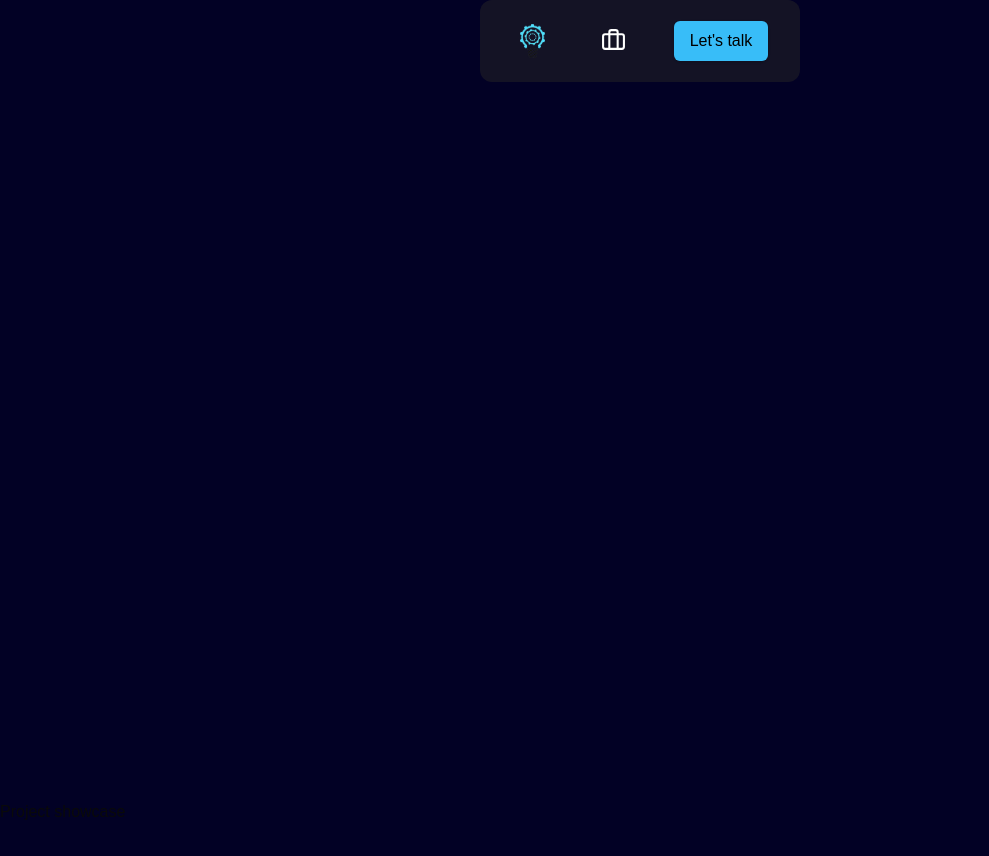
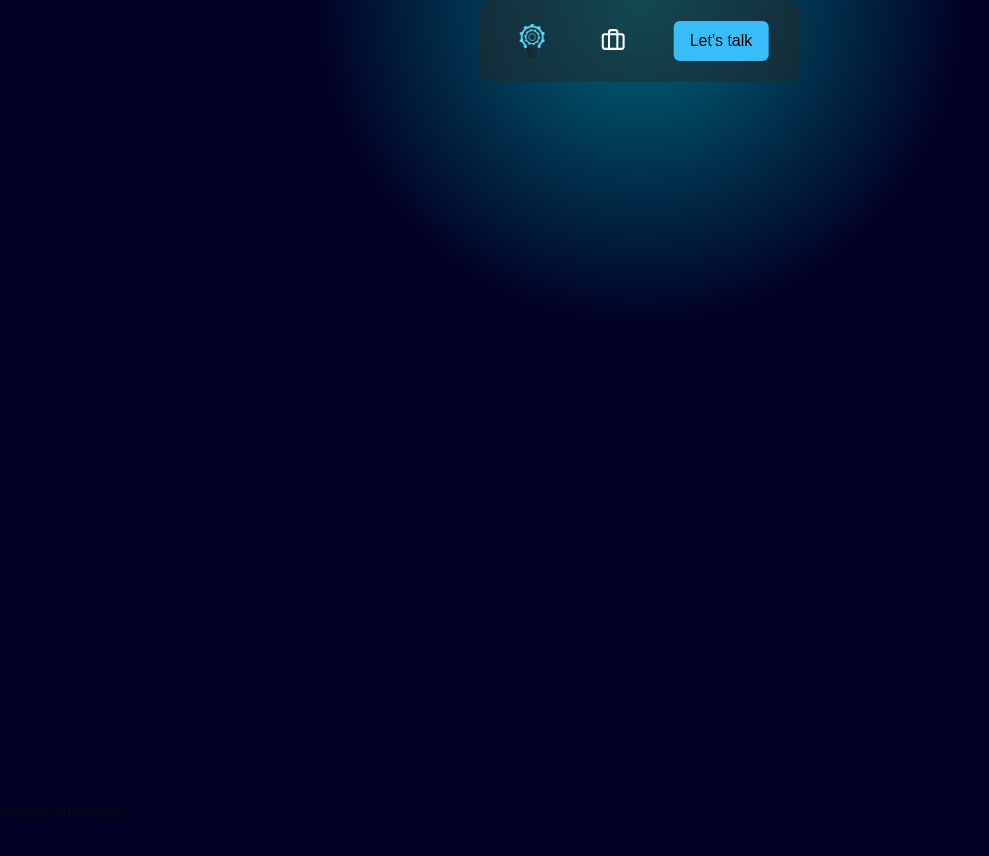
Before and after one commit to innoTech-Solutions/innotech, a Next.js app: page / in a window 1280 px wide. Shown: the top 856 px of the page, without its empty margins (0-989 px from the left). Built offline with nearby package versions, Linux system fonts and the light colour scheme.

Commit message:
gradient

```diff
--- a/src/app/page.tsx
+++ b/src/app/page.tsx
@@ -1,9 +1,11 @@
+import HeroSection from "@/components/HeroSection";
+
 export default function Home() {
     return (
-        <div>
+        <div className="z-40">
             {/* Hero section */}
             <div className="h-screen">
-                <div className="fixed mx-auto w-screen h-screen" />
+                <HeroSection/>
             </div>
 
             {/* Project Showcase */}
--- /dev/null
+++ b/src/components/HeroSection.tsx
@@ -0,0 +1,17 @@
+"use client";
+
+import React from "react";
+import { motion } from "motion/react";
+
+export default function HeroSection() {
+    return (
+        <div className="z-0">
+            <motion.div
+                initial={{ y: "100%" }}
+                animate={{ y: "-50%" }}
+                transition={{ duration: 1.5, ease: "easeInOut" }}
+                className="h-screen bg-[radial-gradient(circle,_rgba(0,107,125,1)_0%,_rgba(2,1,37,1)_43%)]"
+            ></motion.div>
+        </div>
+    );
+}
--- a/src/components/Navbar.tsx
+++ b/src/components/Navbar.tsx
@@ -30,9 +30,9 @@ export default function Navbar() {
     }, []);
 
     return (
-        <div className="flex justify-center">
+        <div className="fixed top-0 left-1/2 -translate-x-1/2 z-10">
             <motion.div
-                className="flex px-8 py-4 bg-opacity-50 rounded-xl bg-neutral-800 flex-row items-center gap-12 fixed"
+                className="flex px-8 py-4 bg-opacity-50 rounded-xl bg-neutral-800 flex-row items-center gap-12"
                 initial={{ y: 0 }}
                 animate={{ y: scrollDirection === "down" ? "-100%" : "0%" }}
                 transition={{ duration: 0.3, ease: "easeInOut" }}
@@ -51,7 +51,6 @@ export default function Navbar() {
                     color="white"
                     size={25}
                 />
-
                 <Button className="bg-sky-400 hover:bg-sky-700 cursor-pointer p-4 rounded-md text-md py-5">
                     <Link href="/contact-form" className="text-black">
                         Let&apos;s talk
```
